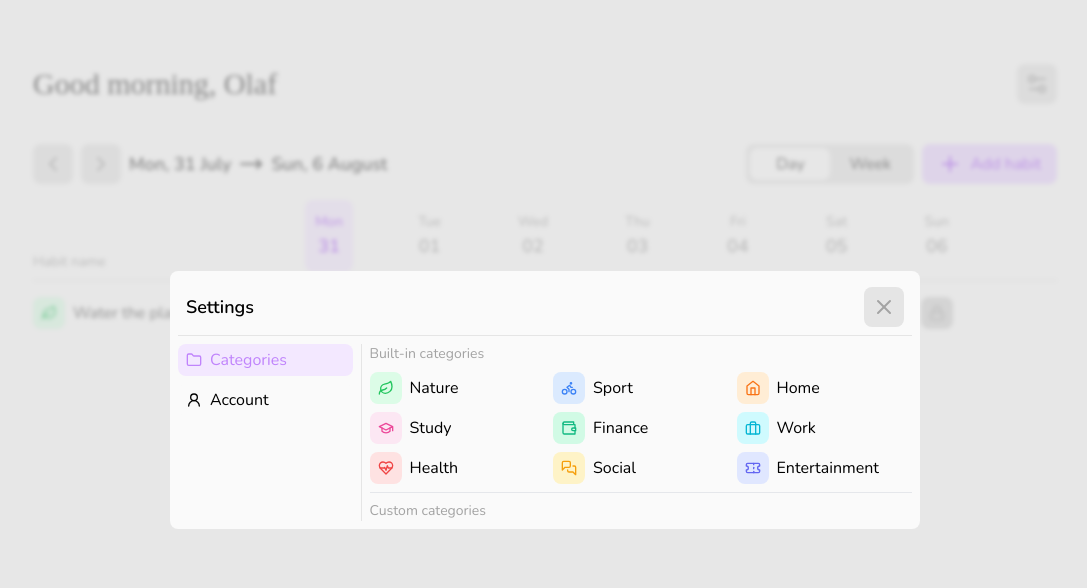
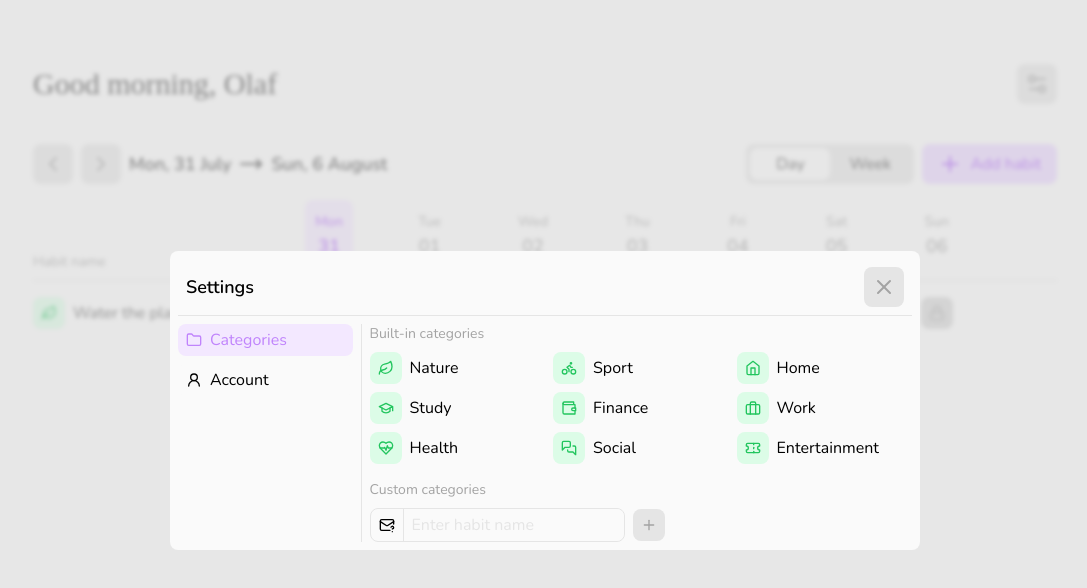
Before and after one commit to iEranDEV/habit-tracker, a Next.js app: page / in a window 1280 px wide. Both pictures are taken after a click on the element 1132 px from the left and 84 px from the top of the page. Shown: the top 588 px of the page, without its empty margins (95-1182 px from the left). Built offline with nearby package versions, Linux system fonts and the light colour scheme; a web font is replaced by a local one.

Commit message:
category tab

```diff
--- a/app/components/modal/settings-modal/tabs/CategoryTab.tsx
+++ b/app/components/modal/settings-modal/tabs/CategoryTab.tsx
@@ -1,91 +1,50 @@
-import { Bike, Briefcase, GraduationCap, HeartPulse, Home, Leaf, MessagesSquare, Ticket, Wallet } from "lucide-react";
+import { Bike, Briefcase, GraduationCap, HeartPulse, Home, Leaf, MailQuestion, MessagesSquare, Plus, Ticket, Wallet } from "lucide-react";
+import CategoryTabItem from "./CategoryTabItem";
+import IconButton from "@/app/components/utils/IconButton";
 
 export default function CategoryTab() {
 
     return (
-        <div className="w-full h-full flex flex-col gap-2">
+        <div className="w-full h-full flex flex-col gap-4">
 
+            {/* Built-in categories */}
+            <div className="flex flex-col gap-2">
                 <p className="text-neutral-400 text-sm">Built-in categories</p>
 
                 <div className="w-full h-full grid grid-cols-3 gap-2">
 
-                {/* Nature */}
-                <div className="w-full flex gap-2 items-center">
-                    <div className="p-2 h-8 w-8 rounded-lg bg-green-100 text-green-500">
-                        <Leaf size={16} />
+                    <CategoryTabItem name={'Nature'} icon={<Leaf size={16} />} />
+                    <CategoryTabItem name={'Sport'} icon={<Bike size={16} />} />
+                    <CategoryTabItem name={'Home'} icon={<Home size={16} />} />
+                    <CategoryTabItem name={'Study'} icon={<GraduationCap size={16} />} />
+                    <CategoryTabItem name={'Finance'} icon={<Wallet size={16} />} />
+                    <CategoryTabItem name={'Work'} icon={<Briefcase size={16} />} />
+                    <CategoryTabItem name={'Health'} icon={<HeartPulse size={16} />} />
+                    <CategoryTabItem name={'Social'} icon={<MessagesSquare size={16} />} />
+                    <CategoryTabItem name={'Entertainment'} icon={<Ticket size={16} />} />
+
                 </div>
-                    <p>Nature</p>
             </div>
 
-                {/* Sport */}
-                <div className="w-full flex gap-2 items-center">
-                    <div className="p-2 h-8 w-8 rounded-lg bg-blue-100 text-blue-500">
-                        <Bike size={16} />
+            {/* Custom categories */}
+            <div className="flex flex-col gap-2 relative">
+                <p className="text-neutral-400 text-sm">Custom categories</p>
+
+                {/* New category form */}
+                <form className="flex gap-2 items-center">
+                    <div className="rounded-lg flex divide-x divide-neutral-200 border border-neutral-200">
+                        <div className="h-8 w-8 flex justify-center items-center">
+                            <MailQuestion size={16} />
                         </div>
-                    <p>Sport</p>
+                        <input type="text" className="rounded-r-lg bg-neutral-50 px-2 placeholder-neutral-200" placeholder="Enter habit name" />
                     </div>
 
-                {/* Home */}
-                <div className="w-full flex gap-2 items-center">
-                    <div className="p-2 h-8 w-8 rounded-lg bg-orange-100 text-orange-500">
-                        <Home size={16} />
-                    </div>
-                    <p>Home</p>
-                </div>
+                    <IconButton icon={<Plus size={16} />} />
+                </form>
 
-                {/* Study */}
-                <div className="w-full flex gap-2 items-center">
-                    <div className="p-2 h-8 w-8 rounded-lg bg-pink-100 text-pink-500">
-                        <GraduationCap size={16} />
-                    </div>
-                    <p>Study</p>
-                </div>
 
-                {/* Finance */}
-                <div className="w-full flex gap-2 items-center">
-                    <div className="p-2 h-8 w-8 rounded-lg bg-emerald-100 text-emerald-500">
-                        <Wallet size={16} />
-                    </div>
-                    <p>Finance</p>
-                </div>
-
-                {/* Work */}
-                <div className="w-full flex gap-2 items-center">
-                    <div className="p-2 h-8 w-8 rounded-lg bg-cyan-100 text-cyan-500">
-                        <Briefcase size={16} />
-                    </div>
-                    <p>Work</p>
-                </div>
-
-                {/* Health */}
-                <div className="w-full flex gap-2 items-center">
-                    <div className="p-2 h-8 w-8 rounded-lg bg-red-100 text-red-500">
-                        <HeartPulse size={16} />
-                    </div>
-                    <p>Health</p>
-                </div>
-
-                {/* Social */}
-                <div className="w-full flex gap-2 items-center">
-                    <div className="p-2 h-8 w-8 rounded-lg bg-amber-100 text-amber-500">
-                        <MessagesSquare size={16} />
-                    </div>
-                    <p>Social</p>
-                </div>
-
-                {/* Entertainment */}
-                <div className="w-full flex gap-2 items-center">
-                    <div className="p-2 h-8 w-8 rounded-lg bg-indigo-100 text-indigo-500">
-                        <Ticket size={16} />
-                    </div>
-                    <p>Entertainment</p>
-                </div>
 
             </div>
-
-            <hr />
-
-            <p className="text-neutral-400 text-sm">Custom categories</p>
         </div>
     )
 }
--- /dev/null
+++ b/app/components/modal/settings-modal/tabs/CategoryTabItem.tsx
@@ -0,0 +1,18 @@
+
+type CategoryTabItemProps = {
+    name: string,
+    icon: JSX.Element,
+    color?: string
+}
+
+export default function CategoryTabItem({ name, icon, color }: CategoryTabItemProps) {
+
+    return (
+        <div className="w-full flex gap-2 items-center">
+            <div className="p-2 h-8 w-8 rounded-lg bg-green-100 text-green-500">
+                {icon}
+            </div>
+            <p>{name}</p>
+        </div>
+    )
+}
--- a/app/components/navbar/NavBar.tsx
+++ /dev/null
@@ -1,25 +0,0 @@
-import { BookOpen, CalendarDays, Goal, Smile, Sun, User } from "lucide-react";
-import NavBarItem from "./NavBarItem";
-import { useState } from "react";
-import { motion } from "framer-motion";
-
-export default function NavBar() {
-    const [expanded, setExpanded] = useState(false);
-
-    return (
-        <motion.nav
-            onMouseOver={() => setExpanded(true)}
-            onMouseLeave={() => setExpanded(false)}
-            initial={{ width: 72 }}
-            animate={{ width: expanded ? 240 : 72 }}
-            className='group h-full border-r border-neutral-200 gap-2 flex flex-col justify-center p-3'
-        >
-            <NavBarItem expanded={expanded} path="/" icon={<Sun />} tooltip="Home page" />
-            <NavBarItem expanded={expanded} path="/habits" icon={<CalendarDays />} tooltip="Habits & tasks" />
-            <NavBarItem expanded={expanded} path="/goals" icon={<Goal />} tooltip="Goals" />
-            <NavBarItem expanded={expanded} path="/mood" icon={<Smile />} tooltip="Mood board" />
-            <NavBarItem expanded={expanded} path="/journal" icon={<BookOpen />} tooltip="Your journal" />
-            <NavBarItem expanded={expanded} path="/user" icon={<User />} tooltip="Account" />
-        </motion.nav>
-    )
-}
--- a/app/components/navbar/NavBarItem.tsx
+++ /dev/null
@@ -1,38 +0,0 @@
-import { motion } from "framer-motion";
-import { useState } from "react"
-import { usePathname } from 'next/navigation';
-import Link from "next/link";
-
-type NavBarItemProps = {
-    icon: JSX.Element,
-    tooltip: string,
-    path: string,
-    expanded: boolean
-}
-
-export default function NavBarItem({ icon, tooltip, path, expanded }: NavBarItemProps) {
-    const [hovered, setHovered] = useState(false);
-
-    const selected = usePathname() === path;
-
-    return (
-        <Link
-            href={path}
-            onMouseOver={() => setHovered(true)}
-            onMouseLeave={() => setHovered(false)}
-            className={`flex gap-2 relative cursor-pointer ${selected ? 'text-blue-500' : 'text-neutral-600'} bg-neutral-50 w-full h-10 p-3 hover:brightness-95 items-center rounded-xl`}
-        >
-            <div className="h-6 w-6">
-                {icon}
-            </div>
-            <motion.div initial={{ width: 0}} animate={{ width: expanded ? '100%' : 0}} className={`flex text-sm h-6 items-center overflow-hidden whitespace-nowrap`}>
-                {tooltip}
-            </motion.div>
-            {selected && (
-                <motion.div layoutId="selectedItem" className="hidden md:block absolute -right-[14px] h-3/4 rounded-full w-1 !brightness-100 bg-blue-500">
-
-                </motion.div>
-            )}
-        </Link>
-    )
-}
--- a/app/components/utils/IconButton.tsx
+++ b/app/components/utils/IconButton.tsx
@@ -6,7 +6,7 @@ type IconButtonProps = {
 export default function IconButton({ icon,onClick }: IconButtonProps) {
 
     return (
-        <div onClick={() => onClick && onClick()} className="h-10 w-10 flex justify-center cursor-pointer text-neutral-400 transition-all bg-neutral-200 hover:bg-purple-100 hover:text-purple-400 items-center rounded-lg">
+        <div onClick={() => onClick && onClick()} className="p-2 flex justify-center cursor-pointer text-neutral-400 transition-all bg-neutral-200 hover:bg-purple-100 hover:text-purple-400 items-center rounded-lg">
             {icon}
         </div>
     )
```
Lines whose indentation alone changed are shown as unchanged.
